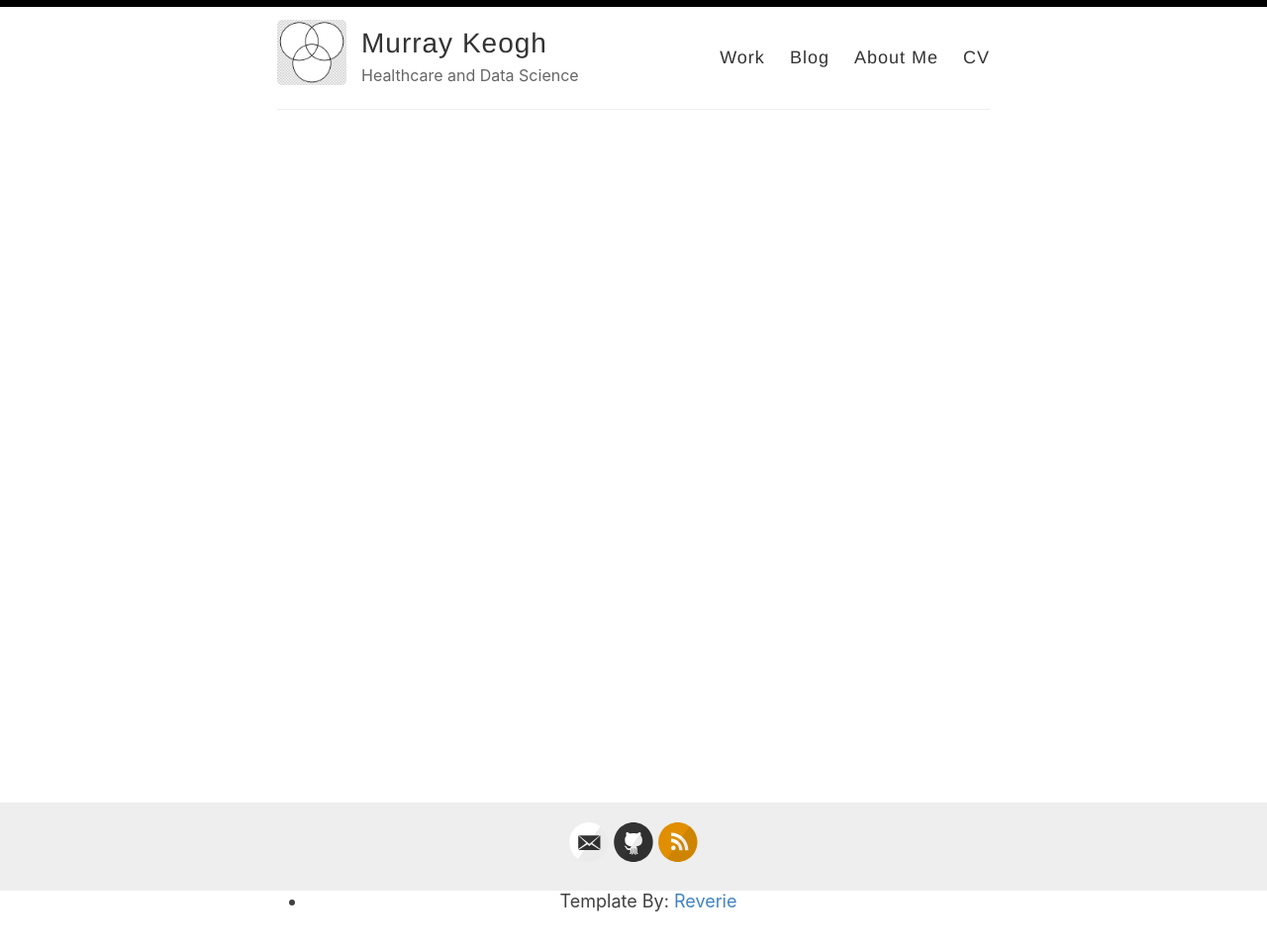
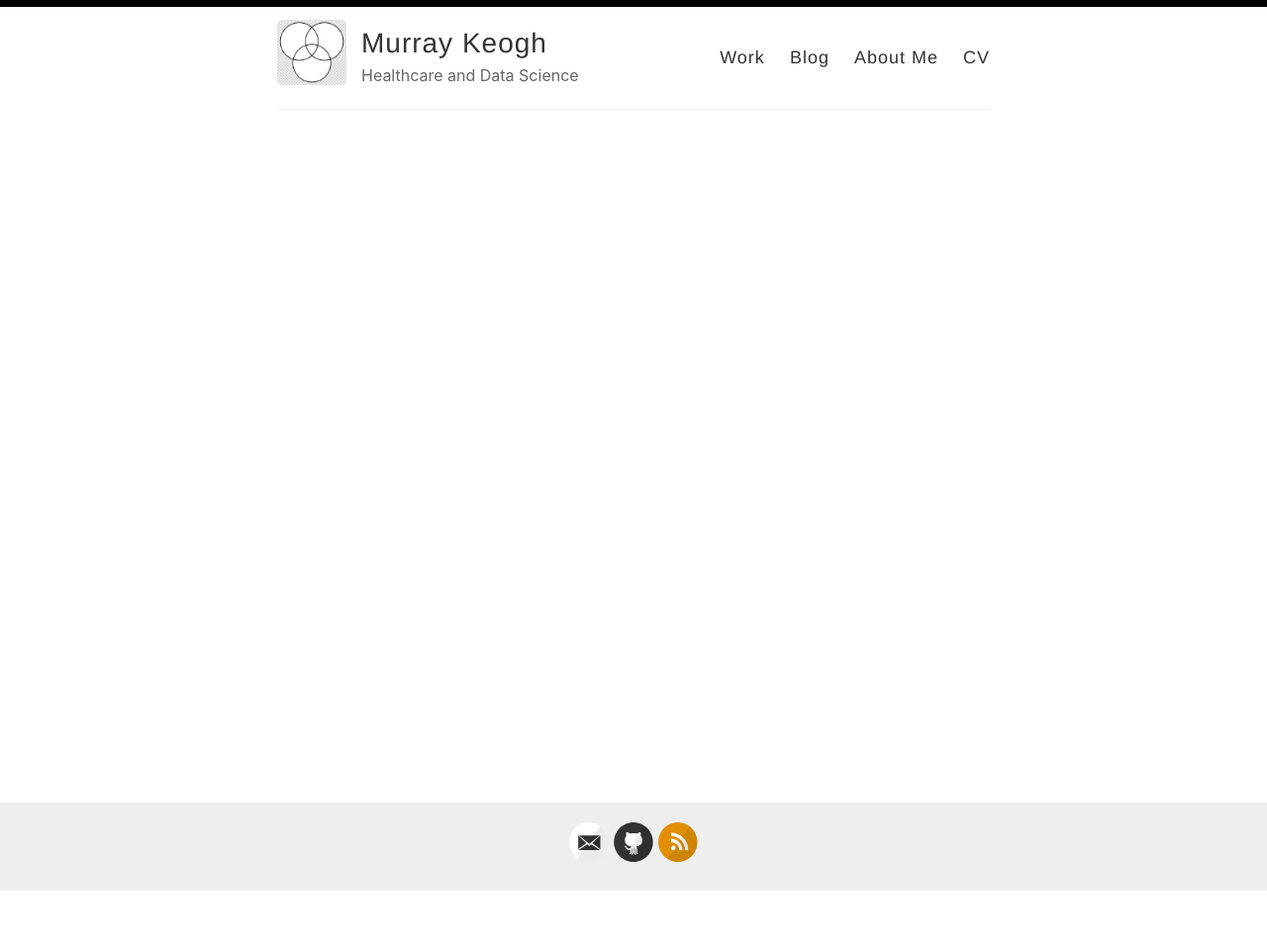
Before and after one commit to Murrkeys/Murrkeys.github.io, a Jekyll site: the page built from index.html, in a window 1280 px wide. Shown: the whole page at 99% size. Built offline with Jekyll 4.4.1, drawn with Linux system fonts in a browser that asks for light colours; the list of posts is cut into pages by our own code; after the commit the page ends 901 px from its top, so only the background shows below that.

Commit message:
Update default.html

```diff
--- a/_layouts/default.html
+++ b/_layouts/default.html
@@ -46,9 +46,6 @@
         <div class="container">
           <footer class="footer">
             {% include svg-icons.html %}
-            <ul class="copyright">
-              <li>Template By: <a href="https://jekyllthemes.io/theme/reverie">Reverie</a></li>
-             </ul>
           </footer>
         </div>
       </div>
```
